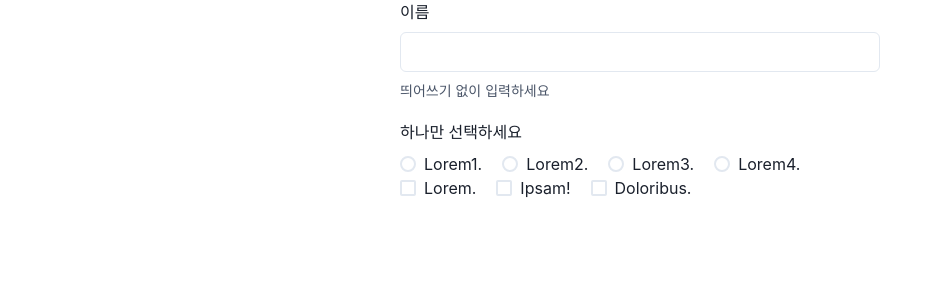
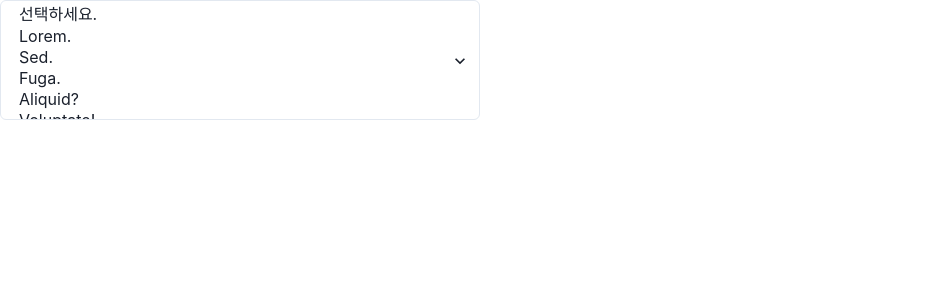
Before and after one commit to azerone52/react20231031, a React (Create React App) app: page / in a window 1280 px wide. Shown: the top 300 px of the page, without its empty margins (0-943 px from the left). Built offline with nearby package versions, Linux system fonts and the light colour scheme.

Commit message:
FormControl-Select 사용

```diff
--- a/src/App.js
+++ b/src/App.js
@@ -1,59 +1,20 @@
 import React from "react";
-import {
-  Box,
-  Center,
-  Checkbox,
-  CheckboxGroup,
-  Flex,
-  FormControl,
-  FormHelperText,
-  FormLabel,
-  Input,
-  Radio,
-  RadioGroup,
-} from "@chakra-ui/react";
+import { Box, FormControl, Select } from "@chakra-ui/react";
 
 function App(props) {
   return (
     <div>
-      <Center>
-        <Box w={"480px"}>
-          <FormControl>
-            <FormLabel>이름</FormLabel>
-            <Input />
-            <FormHelperText>띄어쓰기 없이 입력하세요</FormHelperText>
-          </FormControl>
-        </Box>
-      </Center>
-      <Center mt={5}>
-        <Box w={"480px"}>
-          <FormControl>
-            <FormLabel>하나만 선택하세요 </FormLabel>
-            <RadioGroup>
-              <Flex gap={5}>
-                <Radio value="value1">Lorem1.</Radio>
-                <Radio value="value2">Lorem2.</Radio>
-                <Radio value="value3">Lorem3.</Radio>
-                <Radio value="value4">Lorem4.</Radio>
-              </Flex>
-            </RadioGroup>
-          </FormControl>
-        </Box>
-      </Center>
-
-      <Center>
-        <Box w={"480px"}>
-          <FormControl>
-            <CheckboxGroup>
-              <Flex gap={5}>
-                <Checkbox colorScheme="blue">Lorem.</Checkbox>
-                <Checkbox colorScheme="orange">Ipsam!</Checkbox>
-                <Checkbox colorScheme="purple">Doloribus.</Checkbox>
-              </Flex>
-            </CheckboxGroup>
-          </FormControl>
-        </Box>
-      </Center>
+      <Box w={"480px"}>
+        <FormControl>
+          <Select placeholder="선택하세요." multiple h={"120px"}>
+            <option value="value1">Lorem.</option>
+            <option value="value2">Sed.</option>
+            <option value="value3">Fuga.</option>
+            <option value="value4">Aliquid?</option>
+            <option value="value5">Voluptate!</option>
+          </Select>
+        </FormControl>
+      </Box>
     </div>
   );
 }
```
